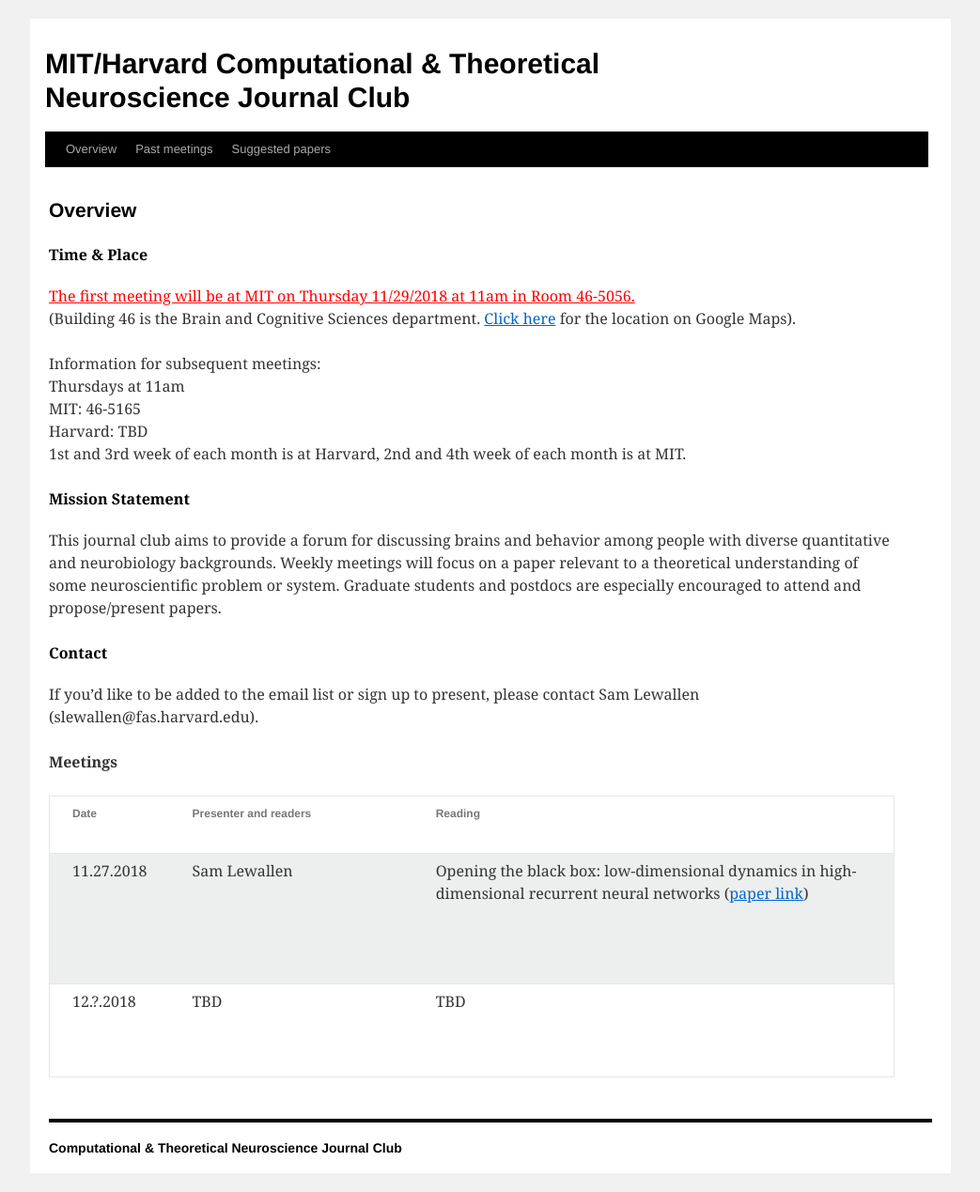
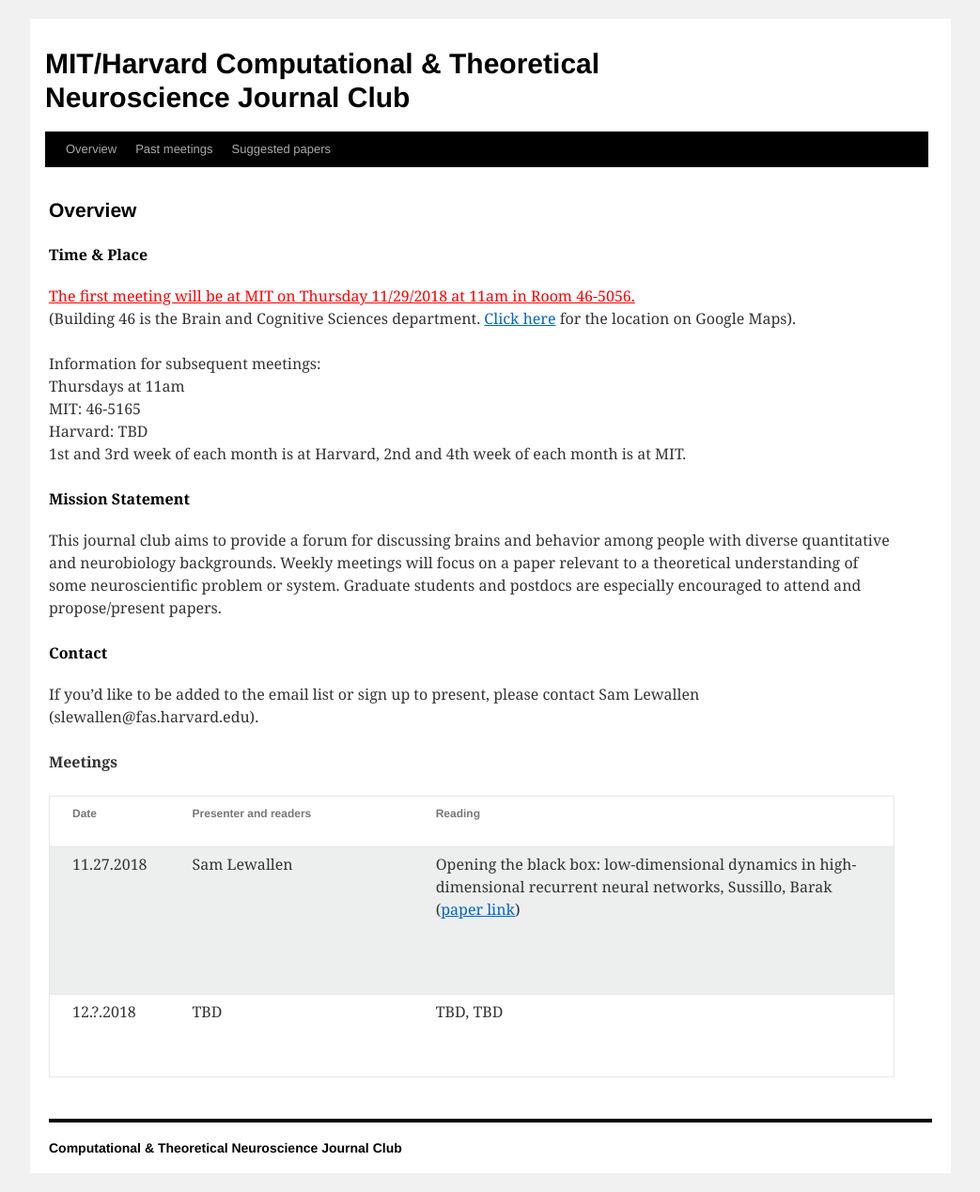
Before and after one commit to compneurojc/compneurojc.github.io, a Jekyll site: the page built from index.html, in a window 1280 px wide. Shown: the whole page at 94% size, without its empty margins (118-1161 px from the left). Built offline with Jekyll 4.4.1, drawn with Linux system fonts in a browser that asks for light colours.

Commit message:
added "authors" to presenters lists

```diff
--- a/_includes/meetings.html
+++ b/_includes/meetings.html
@@ -20,7 +20,7 @@
           <p>{{entry.presenter}}</p>
         </td>
         <td>
-          <p>{{entry.paper}}
+          <p>{{entry.paper}}, {{entry.authors}}
             {% if entry.url %}
               (<a href="{{entry.url}}">paper link</a>)
             {% endif %}
```
Also changed, not shown: 2 other files.
